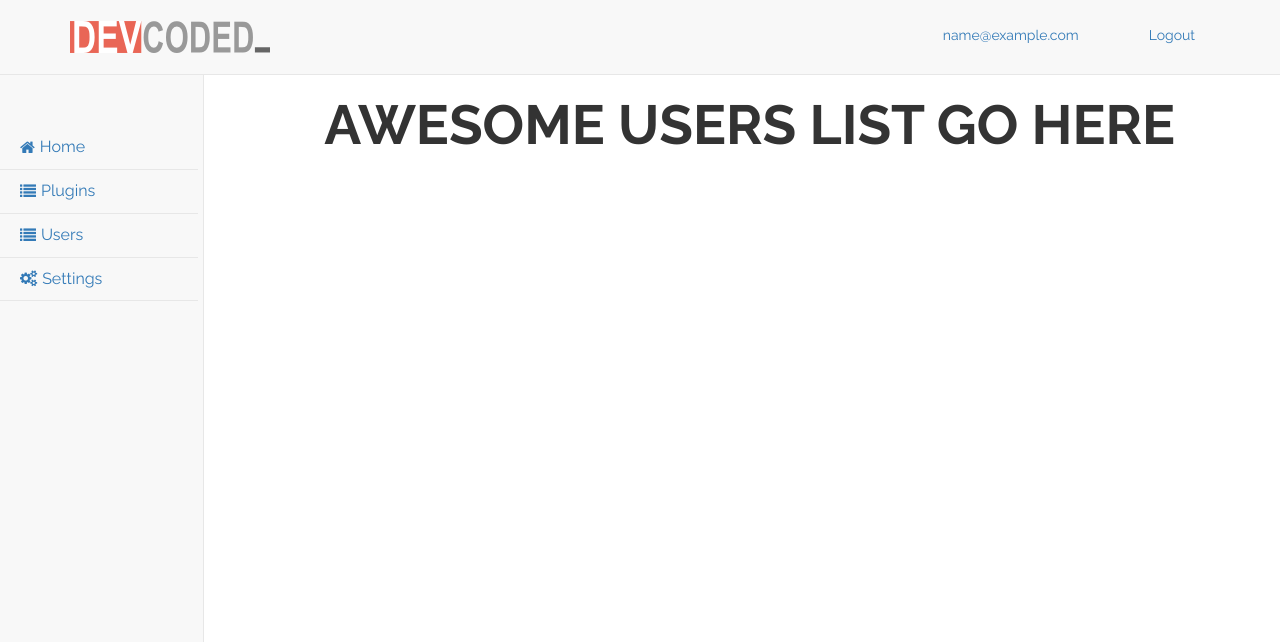
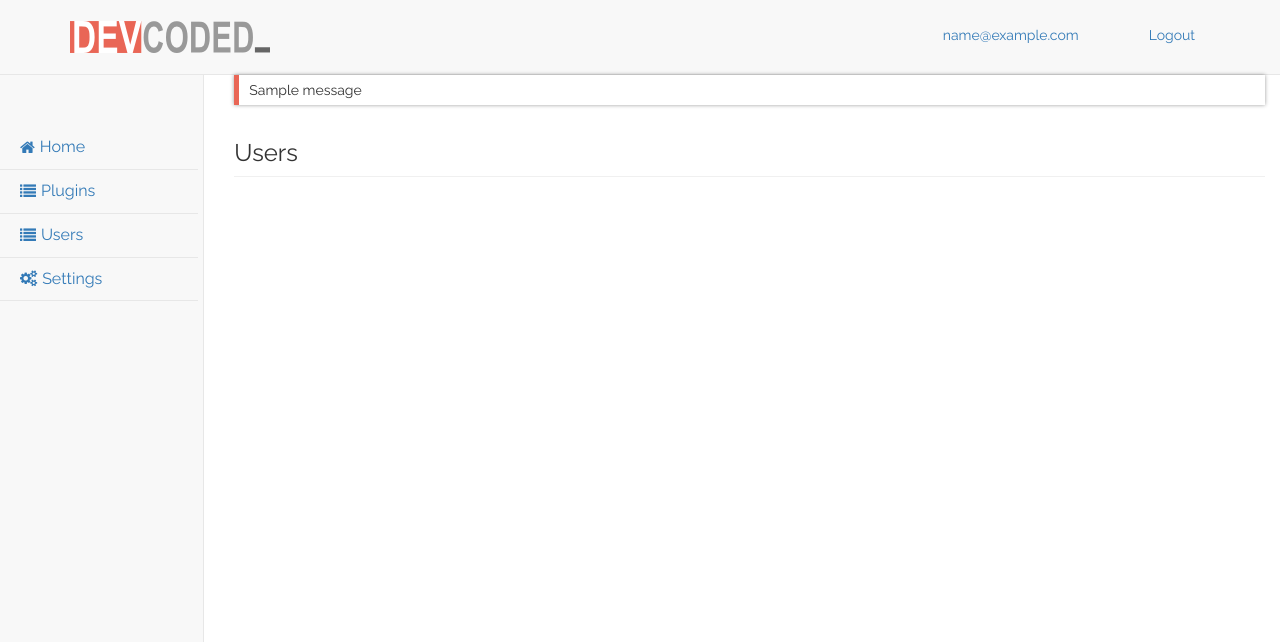
Before and after one commit to stephenthoma/devcoded.com, a Flask app: template app/templates/dashboard/dashboard_admin.html in a window 1280 px wide, after a click on "Users". Shown: the top 642 px of that part. Run offline with Flask 2, Linux system fonts and the light colour scheme; the template is opened without the code that fills it, so the values that code supplies are empty, except form fields; the first user in the database is signed in; tables that the repository leaves empty hold one stand-in row (Sample ...); one stand-in notice (Sample message) is shown; form fields are guessed from the names that the template uses; the page is wider than the window, and the part outside it is not shown; some libraries are stand-ins or nearby versions.

Commit message:
Changed messages displayment onc eagain

```diff
--- a/app/templates/dashboard/dashboard_base.html
+++ b/app/templates/dashboard/dashboard_base.html
@@ -37,6 +37,15 @@
       </ul>
     </div>
     <div id="page-wrapper" class="col-sm-10 col-sm-offset-2 content">
+      {% with messages = get_flashed_messages() %}
+        {% if messages %}
+          <div class="animated bounceInLeft form-error-box" data-animation="bounceInLeft">
+            {% for message in messages %}
+              <span>{{ message }}</span>
+            {% endfor %}
+          </div>
+        {% endif %}
+      {% endwith %}
       {% block dash_content %}
 
       {% endblock %}
--- a/app/templates/dashboard/users.html
+++ b/app/templates/dashboard/users.html
@@ -1 +1,7 @@
-<h1>AWESOME USERS LIST GO HERE</h1>
+<div class="row">
+  <div class="col-sm-12">
+    <h3 class="text-left">Users</h3>
+
+    <div class="hr"></div>
+  </div>
+</div>
```
Also changed, not shown: app/templates/dashboard/settings/user_settings.html (+0 -10 lines).
